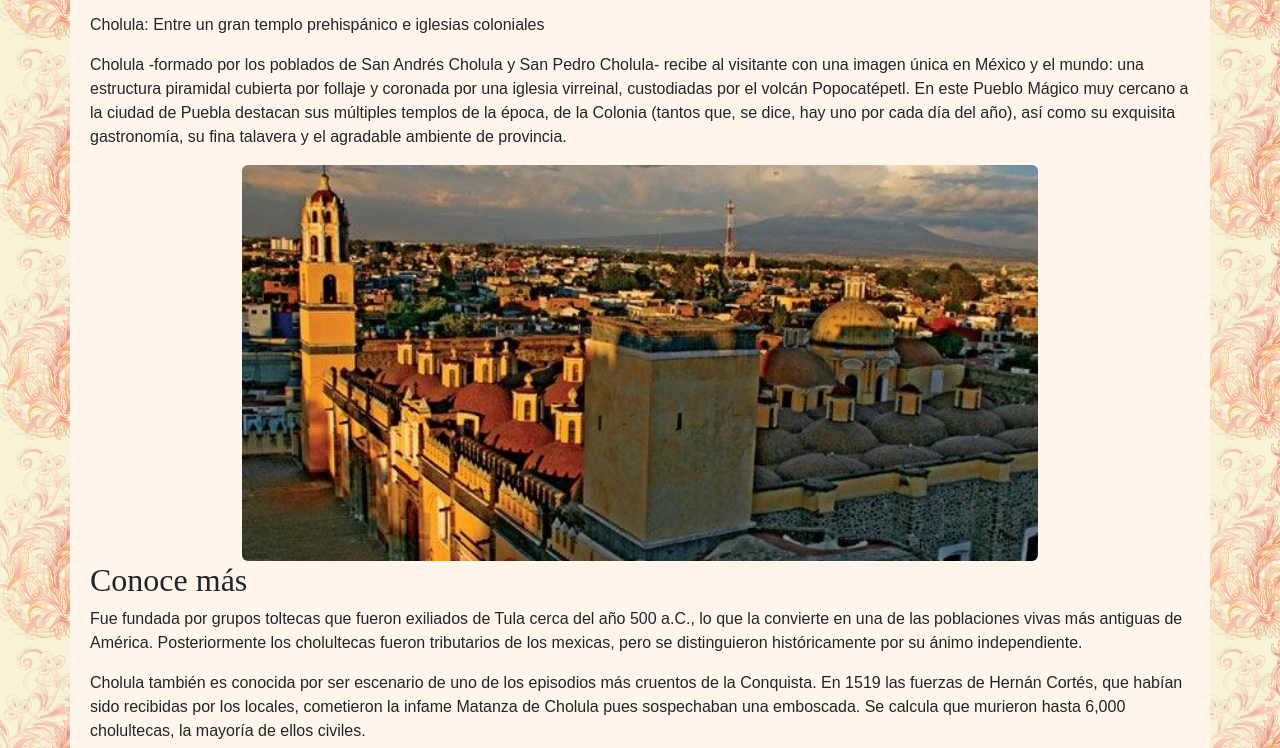
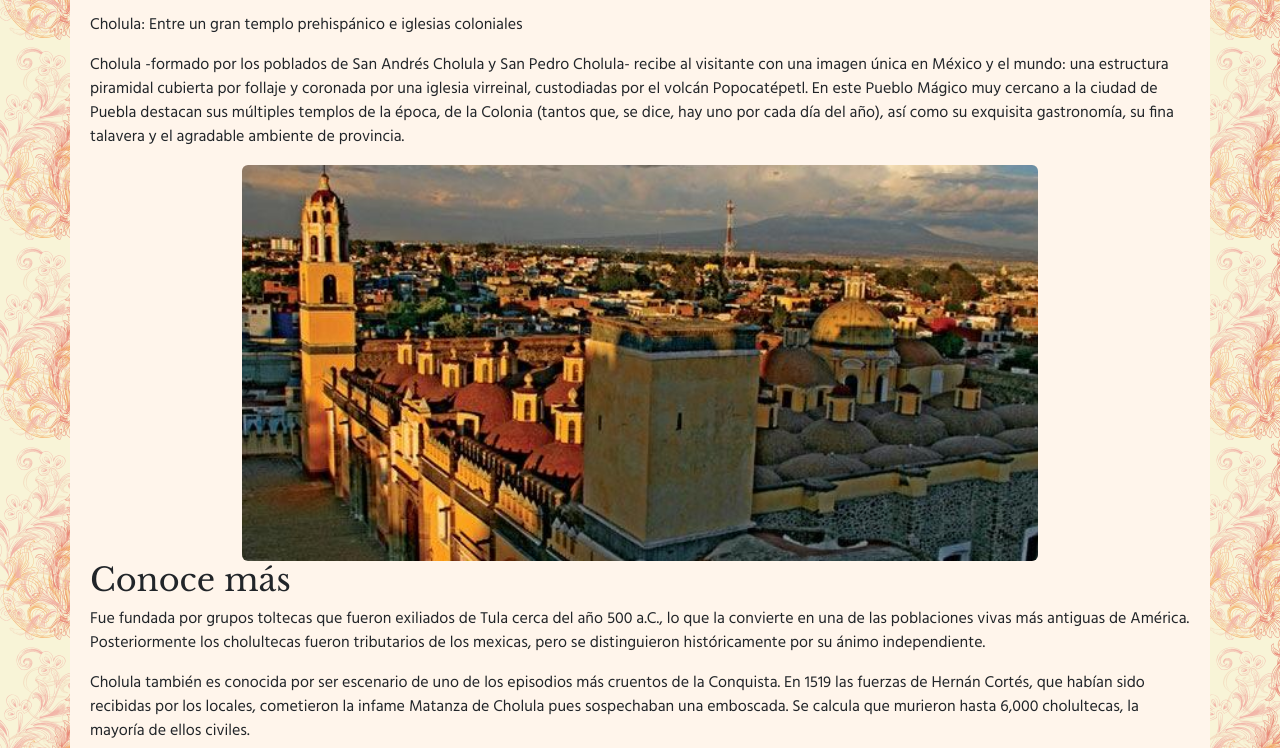
Before and after one commit to Atzimba/ejercicio-bootstrap-5001x-22-3, a plain HTML site: page ejercicio-bootstrap/index.html in a window 1280 px wide. Shown: the part 157-905 px from the top of the page. Drawn offline with nearby package versions, Linux system fonts and the light colour scheme; files whose address does not match are found by name.

Commit message:
Agrega Google fonts

```diff
--- a/ejercicio-bootstrap/index.html
+++ b/ejercicio-bootstrap/index.html
@@ -2,6 +2,7 @@
      https://getbootstrap.com/docs/5.3/getting-started/introduction/#quick-start -->
 <!doctype html>
 <html lang="es">
+<!-- Comienza head -->
   <head>
     <meta charset="utf-8">
     <meta name="viewport" content="width=device-width, initial-scale=1">
@@ -13,7 +14,15 @@
     <link href="https://cdn.jsdelivr.net/npm/bootstrap@5.3.0-alpha1/dist/css/bootstrap.min.css" rel="stylesheet" integrity="sha384-GLhlTQ8iRABdZLl6O3oVMWSktQOp6b7In1Zl3/Jr59b6EGGoI1aFkw7cmDA6j6gD" crossorigin="anonymous">
 <!-- Cuando añadimos hojas de estilo propias es MUY IMPORTANTE colocarlas despues de la hoja de estilos de Bootstrap para que los estilos se sobreescriban correctamente en el navegador-->
     <link href="css/estilos.css" rel="stylesheet" type="text/css">
+
+<!-- Google Fonts -->
+<link rel="preconnect" href="https://fonts.googleapis.com">
+<link rel="preconnect" href="https://fonts.gstatic.com" crossorigin>
+<link href="https://fonts.googleapis.com/css2?family=Hind&family=Libre+Baskerville:wght@400;700&display=swap" rel="stylesheet">
+
   </head>
+
+  <!-- Comienza Body -->
   <body>
     <!-- En Bootstrap trabajamos con tres tipos de contenedor: de ancho fijo (.container), fluido (.container-fluid) y de ancho específico (.container-{breakpoint}). Este último es específico para la versión 5.-->
     <div class="container principal">
```
